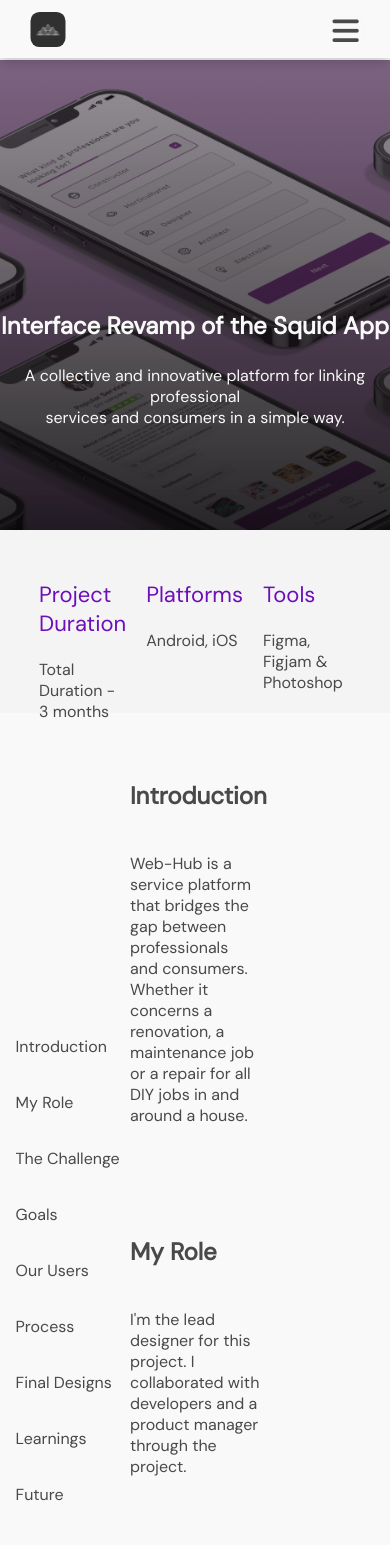
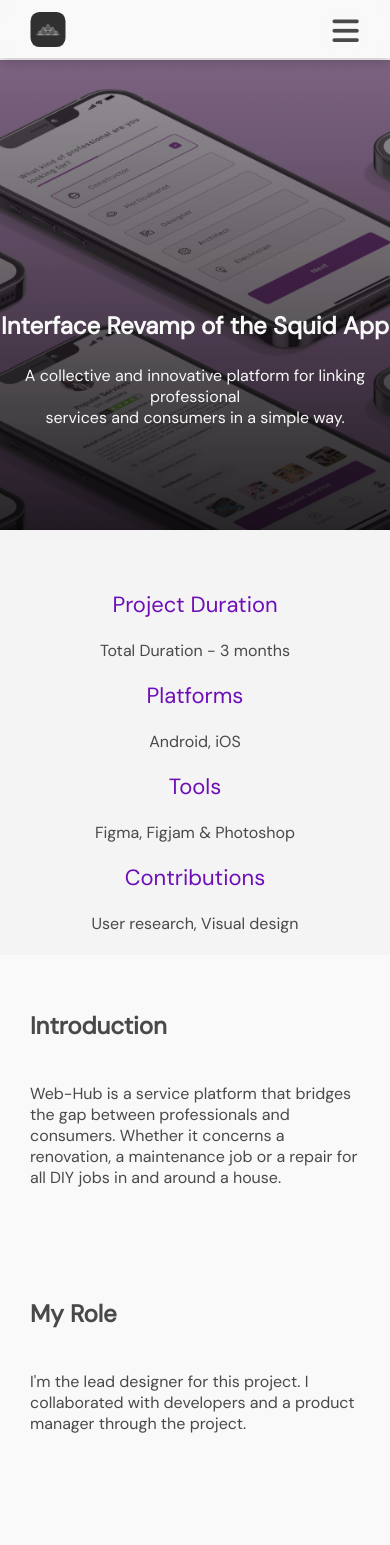
Before and after one commit to Kizito007/for-dozie, a React (Vite) app: page /case-study/1 in a window 390 px wide. Shown: the top 1545 px of the page. Built offline with nearby package versions, Linux system fonts and the light colour scheme.

Commit message:
made webhob overview responsive

```diff
--- a/src/components/screens/WebhubScreen.jsx
+++ b/src/components/screens/WebhubScreen.jsx
@@ -24,19 +24,7 @@
 
         </div>
         <div className='webhub-overview'>
-            <div>
-            {/* <ul className='overview-text'>
-                <li className='duration'>Project Duration</li>
-                <li>Platforms</li>
-                <li className='tools'>Tools</li>
-                <li className='contrs'>Contributions</li>
-            </ul><br />
-            <ul className='sub-text'>
-                <li className='duration'>Total Duration - 3 months</li>
-                <li className='duration2'>Android, iOS</li>
-                <li className='tools2'>Figma, Figjam & Photoshop</li>
-                <li>User research, Visual design</li>
-            </ul> */}
+            <div className='hubdiv'>
             <ul>
                 <li>
                     <p className='overview-text'>Project Duration</p><br />
@@ -68,8 +56,8 @@
             <li><Link to="#">Learnings</Link></li>
             <li><Link to="#">Future</Link></li>
         </ul></div>
-        <div style={{margin: "0 100px"}}>
-            <h2 style={{marginTop: "750px"}}>Introduction</h2><br /><br />
+        <div className='squid-container'>
+            <h2 className='squid-intro'>Introduction</h2><br /><br />
             <p>
                 Web-Hub is a service platform that bridges the gap between professionals
                 and consumers. Whether it concerns a renovation, a
--- a/src/components/screens/screens.css
+++ b/src/components/screens/screens.css
@@ -239,7 +239,7 @@
         margin-bottom: 60px;
     }
     .webhub-overview li {
-        margin-right: 20px;
+        margin: 10px;
     }
 }
 @media only screen and (min-width: 1311px) {
@@ -313,7 +313,7 @@
     display: flex;
     justify-content: space-around;
 }
-.webhub-overview div {
+.hubdiv {
     margin: 50px 10%;
     border-collapse: collapse;
     border-spacing: 0;
@@ -383,6 +383,12 @@
     width: 600px;
     right: 60px;
 }
+.squid-container {
+    margin: 0px 100px;
+}
+.squid-intro {
+    margin-top: 750px;
+}
 @media only screen and (max-width: 1170px) {
     .sasha {
         left: 0;
@@ -436,4 +442,45 @@
         margin-right: 0px;
         margin-bottom: 70px;
     }
+    .webhub-overview {
+        height: 250px;
+    }
+    .webhub-nav {
+        display: none;
+    }
+    .webhub-overview ul {
+        list-style-type: none;
+        display: flex;
+        justify-content: flex-start;
+        flex-wrap: wrap;
+    }
+    .squid-container {
+        margin: 0 35px;
+    }
+    .squid-intro {
+        margin-top: 800px;
+    }
 }
+@media only screen and (max-width: 558px) {
+    .webhub-overview {
+        height: 335px;
+    }
+    .squid-intro {
+        margin-top: 885px;
+    }
+    .squid-container {
+        margin: 0px;
+    }
+}
+@media only screen and (max-width: 406px) {
+    .webhub-overview {
+        height: 425px;
+    }
+    .webhub-overview ul {
+        text-align: center;
+        justify-content: center;
+    }
+    .squid-intro {
+        margin-top: 980px;
+    }
+}
```
